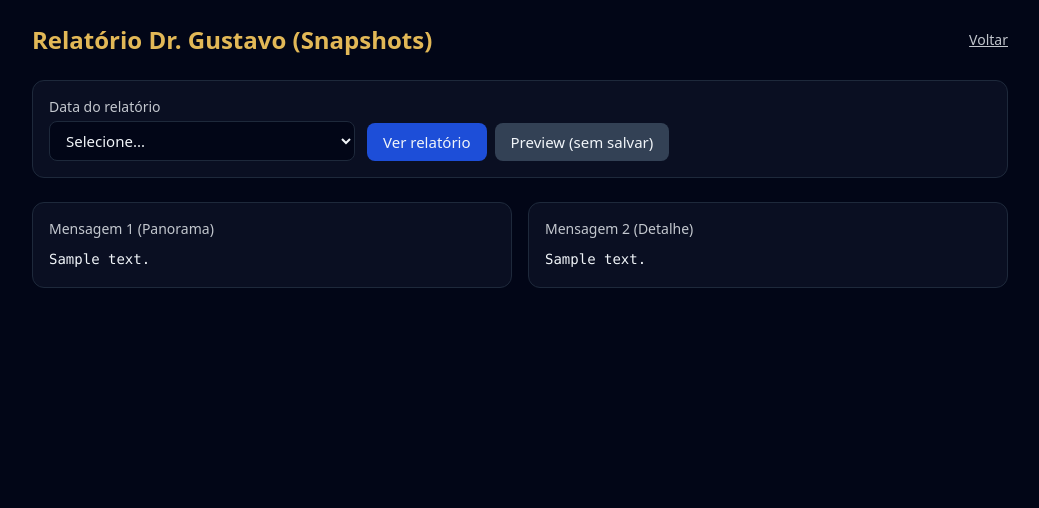
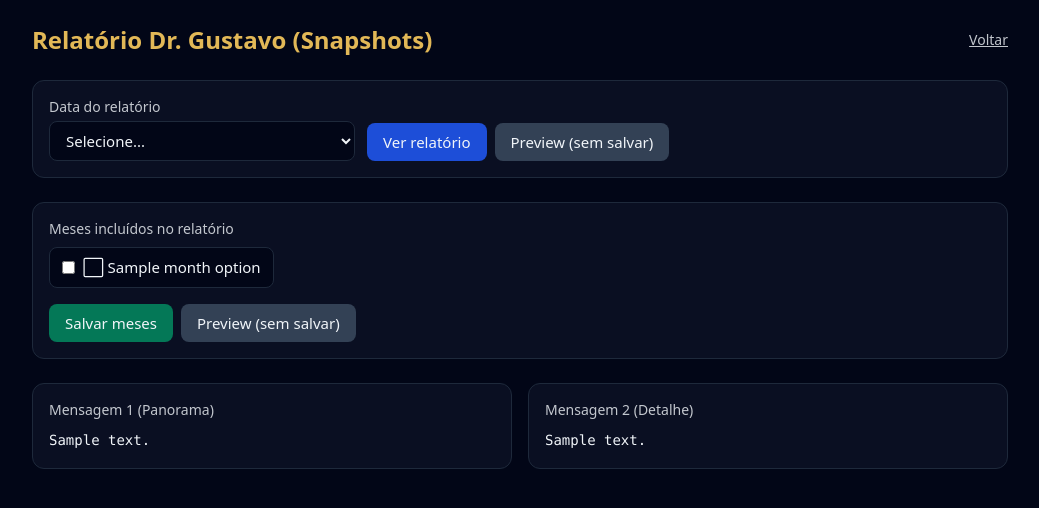
Before and after one commit to NextLevel2025Medical/agenda_consultorios, a FastAPI app: template templates/relatorio_gustavo.html in a window 1280 px wide. Shown: the top 508 px of the page, without its empty margins (120-1159 px from the left). Run offline with FastAPI, Linux system fonts and the light colour scheme; the template is opened without the code that fills it: most values are stand-ins (such as "Sample title", 1, 10 or a date in 2020); some libraries are stand-ins or nearby versions.

Commit message:
Add files via upload

```diff
--- a/templates/relatorio_gustavo.html
+++ b/templates/relatorio_gustavo.html
@@ -47,6 +47,40 @@
         </div>
       </div>
     </form>
+    <!-- Configuração de meses do relatório -->
+    <form method="post" action="/relatorio_gustavo/config" class="bg-slate-900/60 border border-slate-800 rounded-xl p-4 mb-6">
+      <div class="text-sm opacity-80 mb-2">Meses incluídos no relatório</div>
+
+      <div class="flex flex-wrap gap-2">
+        {% for m in month_options %}
+          <label class="inline-flex items-center gap-2 px-3 py-2 rounded-lg bg-slate-950 border border-slate-800 cursor-pointer">
+            <input
+              type="checkbox"
+              name="selected_months"
+              value="{{ m.key }}"
+              class="accent-emerald-500"
+              {% if m.key in selected_months %}checked{% endif %}
+            />
+            <span>{% if m.key in selected_months %}✅{% else %}⬜{% endif %} {{ m.label }}</span>
+          </label>
+        {% endfor %}
+      </div>
+
+      <div class="flex gap-2 mt-4">
+        <button type="submit" class="px-4 py-2 rounded-lg bg-emerald-700 hover:bg-emerald-600">
+          Salvar meses
+        </button>
+
+        <button
+          type="submit"
+          formaction="/relatorio_gustavo/preview"
+          formmethod="get"
+          class="px-4 py-2 rounded-lg bg-slate-700 hover:bg-slate-600"
+        >
+          Preview (sem salvar)
+        </button>
+      </div>
+    </form>
 
     {% if snapshot %}
       <div class="grid grid-cols-1 lg:grid-cols-2 gap-4">
```
